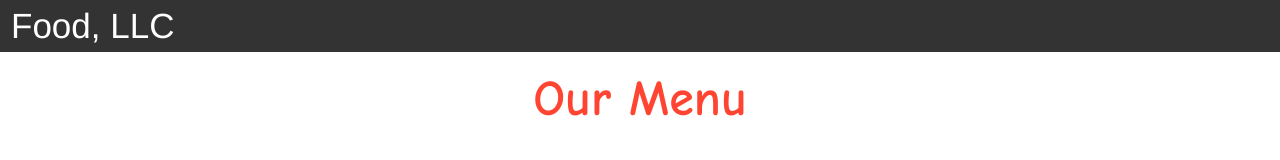
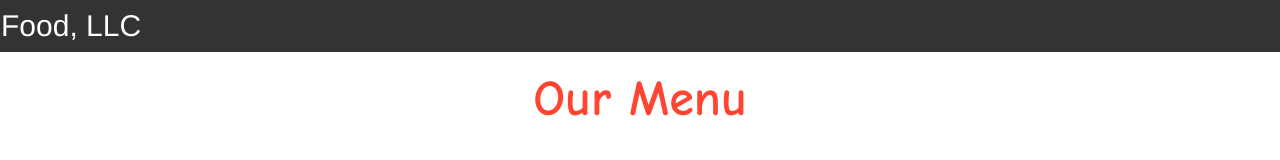
Before and after one commit to tabbu3002/tabbu3002.github.io, a plain HTML site: page module 3/index.html in a window 1280 px wide. Shown: the top 160 px of the page. Drawn offline with nearby package versions, Linux system fonts and the light colour scheme.

Commit message:
Update style.css

```diff
--- a/module 3/style.css
+++ b/module 3/style.css
@@ -10,9 +10,9 @@
 }
 
 .navbar-brand{
-  font-size: 35px;
+  font-size: 30px;
   color: white;
-  padding-left: 25px;
+  padding-left: 15px;
 }
 
 .navbar-brand:hover{
```
